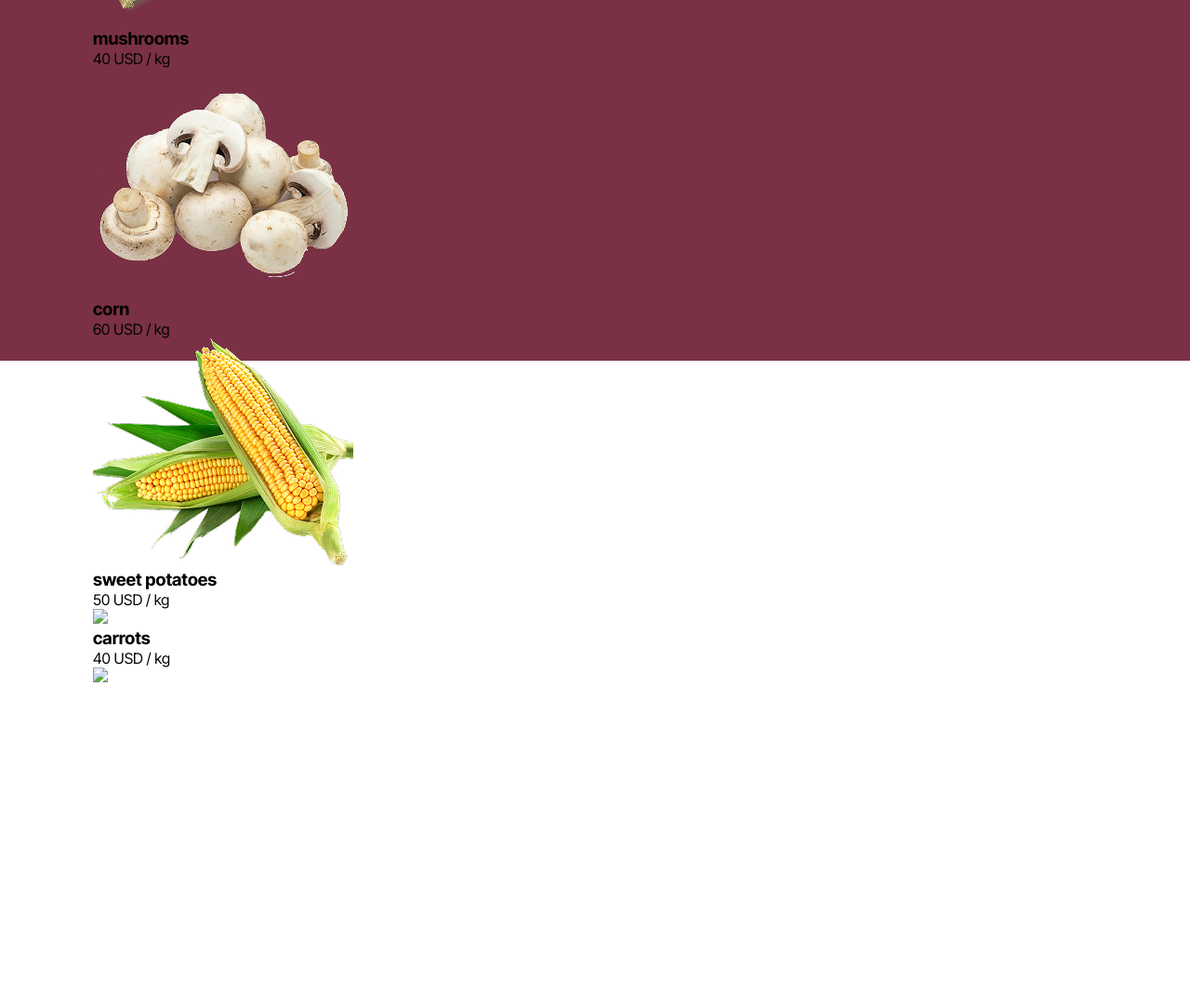
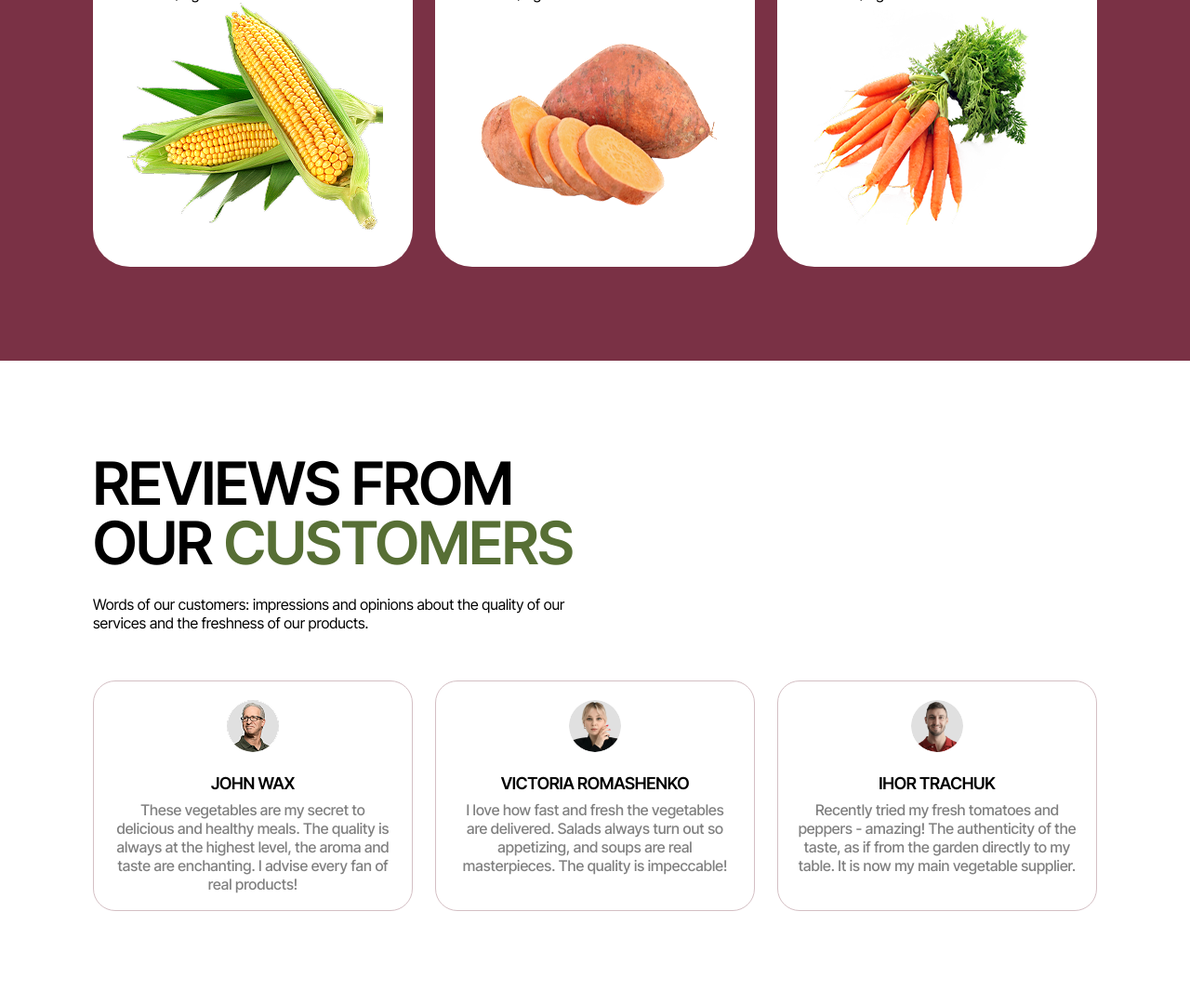
Before and after one commit to Fufuber/greenharvestsingle, a plain HTML site: page index.html in a window 1280 px wide. Shown: the part 2872-3952 px from the top of the page at 93% size. Before the commit the page ends 3610 px from the top, so only its background shows below. Drawn offline with Linux system fonts and the light colour scheme.

Commit message:
fifth-commit-add-customers-reviewvs

```diff
--- a/index.html
+++ b/index.html
@@ -46,40 +46,43 @@
         </div>
 
         <div class="sectionHowItWorksContentRight">
-
-
           <h2 class="sectionHowItWorksTitle">
-            To order your <span>vegetable</span> basket,
-            simply follow these <span>easy steps</span>
+            To order your <span>vegetable</span> basket, simply follow these
+            <span>easy steps</span>
           </h2>
 
           <p class="sectionHowItWorksDescription">
-            Our baskets are assembled with care and delivered straight to your doorstep, so you can enjoy the taste of fresh fruit without ever leaving your home.
+            Our baskets are assembled with care and delivered straight to your
+            doorstep, so you can enjoy the taste of fresh fruit without ever
+            leaving your home.
           </p>
 
           <div class="sectionHowItWorksContentRightnumber">
-
             <div class="hitTitle">
               <span class="numberHit">1</span>
               <p>
-              Just choose <span class="hitMarktitle">the vegetable</span> you want to order by clicking on the
-              checkboxes <span class="hitMarktitle">next to it.</span>
+                Just choose <span class="hitMarktitle">the vegetable</span> you
+                want to order by clicking on the checkboxes
+                <span class="hitMarktitle">next to it.</span>
               </p>
             </div>
 
             <div class="hitTitle">
               <span class="numberHit">2</span>
               <p>
-              Click on <span class="hitMarktitle">the basket</span> and fill out the form.
+                Click on <span class="hitMarktitle">the basket</span> and fill
+                out the form.
               </p>
             </div>
 
             <div class="hitTitle">
               <span class="numberHit">3</span>
               <p>
-              Sit back and relax! Your <span class="hitMarktitle">fresh vegetables</span> basket will be
-              delivered.
+                Sit back and relax! Your
+                <span class="hitMarktitle">fresh vegetables</span> basket will
+                be delivered.
               </p>
+            </div>
           </div>
         </div>
       </section>
@@ -87,47 +90,80 @@
       <section class="discountArea">
         <div>
           <h2>
-            <span>Discount up to 40%!</span> Taste the vitamins and keep your health
+            <span>Discount up to 40%!</span> Taste the vitamins and keep your
+            health
           </h2>
         </div>
       </section>
 
       <section class="vegatablesList">
         <div class="vegetablesTitles">
-          <h2>organic vegetables </h2>
-          <p>Our organic vegetables are hand-picked from local farms and delivered straight to your doorstep, ensuring that you get the freshest and most nutritious produce possible.</p>
+          <h2>organic vegetables</h2>
+          <p>
+            Our organic vegetables are hand-picked from local farms and
+            delivered straight to your doorstep, ensuring that you get the
+            freshest and most nutritious produce possible.
+          </p>
         </div>
+
+        <div class="vegetablesCards">
           <div class="vegetablesCard">
             <h3>eggplant</h3>
             <p>60 USD / kg</p>
-          <img src="img/vegetablescardimg/eggplant.png">
+            <img src="img/vegetablescardimg/eggplant.png" />
           </div>
           <div class="vegetablesCard">
             <h3>leek</h3>
             <p>50 USD / kg</p>
-          <img src="img/vegetablescardimg/leek.png">
+            <img src="img/vegetablescardimg/leek.png" />
           </div>
           <div class="vegetablesCard">
             <h3>mushrooms</h3>
             <p>40 USD / kg</p>
-          <img src="img/vegetablescardimg/mushrooms.png">
+            <img src="img/vegetablescardimg/mushrooms.png" />
           </div>
           <div class="vegetablesCard">
             <h3>corn</h3>
             <p>60 USD / kg</p>
-          <img src="img/vegetablescardimg/corn.png">
+            <img src="img/vegetablescardimg/corn.png" />
           </div>
           <div class="vegetablesCard">
             <h3>sweet potatoes</h3>
             <p>50 USD / kg</p>
-          <img src="img/vegetablescardimg/sweetpotatoes.png">
+            <img src="img/vegetablescardimg/sweet potatoes.png" />
           </div>
           <div class="vegetablesCard">
             <h3>carrots</h3>
             <p>40 USD / kg</p>
-          <img src="img/vegetablescardimg/carrots.png">
+            <img src="img/vegetablescardimg/carrot.png" />
+          </div>
+        </div>
+      </section>
+
+      <section class="customers">
+        <div class="customersTitle">
+          <h2>reviews from our <span>customers</span></h2>
+
+          <p>Words of our customers: impressions and opinions about the quality of our services and the freshness of our products.</p>
         </div>
 
+        <div class="customersContent">
+          <div class="customersList">
+            <img src="img/customers/john.png">
+            <h3>John Wax</h3>
+            <p>These vegetables are my secret to delicious and healthy meals. The quality is always at the highest level, the aroma and taste are enchanting. I advise every fan of real products!</p>
+          </div>
+          <div class="customersList">
+            <img src="img/customers/victoria.jpg">
+            <h3>Victoria Romashenko</h3>
+            <p>I love how fast and fresh the vegetables are delivered. Salads always turn out so appetizing, and soups are real masterpieces. The quality is impeccable!</p>
+          </div>
+          <div class="customersList">
+            <img src="img/customers/ihor.jpg">
+            <h3>Ihor Trachuk</h3>
+            <p>Recently tried my fresh tomatoes and peppers - amazing! The authenticity of the taste, as if from the garden directly to my table. It is now my main vegetable supplier.</p>
+          </div>
+        </div>
       </section>
     </main>
     <footer></footer>
--- a/style.css
+++ b/style.css
@@ -167,7 +167,6 @@ header {
   margin-top: 24px;
 }
 
-
 .sectionHowItWorksContentRightnumber {
   display: flex;
   flex-direction: column;
@@ -184,8 +183,6 @@ header {
   padding: 12px 15px 12px 24px;
   gap: 24px;
   align-items: center;
-
-
 }
 
 .numberHit {
@@ -199,7 +196,6 @@ header {
   align-items: center;
   justify-content: center;
   flex-shrink: 0;
-
 }
 
 .hitMarktitle {
@@ -208,8 +204,6 @@ header {
   font-size: 16px;
   letter-spacing: 0%;
   color: black;
-
-
 }
 
 .hitTitle p {
@@ -247,6 +241,7 @@ header {
   height: 1232px;
   background-color: rgba(122, 49, 69, 1);
   padding: 100px;
+  box-sizing: border-box;
 }
 
 .vegetablesTitles {
@@ -255,5 +250,128 @@ header {
   display: flex;
   flex-direction: column;
   gap: 24px;
+}
+
+.vegetablesCard {
+  width: 344px;
+  height: 380px;
+  display: flex;
+  flex-direction: column;
+  flex-wrap: wrap;
+  background-color: white;
+  object-fit: cover;
+  padding: 32px;
+  border-radius: 40px;
+}
+
+.vegetablesCards {
+  display: flex;
+  flex-direction: row;
+  gap: 24px;
+  flex-wrap: wrap;
+  width: 1080px;
+  height: 789px;
+  margin-top: 52px;
+}
+
+.vegetablesCard h3 {
+  color: rgba(122, 49, 69, 1);
+  text-transform: uppercase;
+  font-weight: 600;
+  font-size: 32px;
+  line-height: 32px;
+  letter-spacing: -0.015em;
+  padding-bottom: 12px;
+}
+
+.vegetablesTitles h2 {
+  font-family: Inter Tight;
+  font-weight: 600;
+  font-style: SemiBold;
+  font-size: 64px;
+  leading-trim: NONE;
+  line-height: 64px;
+  letter-spacing: -1.5%;
+  vertical-align: middle;
+  text-transform: uppercase;
+  color: rgba(212, 191, 196, 1);
+}
+
+.vegetablesTitles p {
+  color: white;
+}
+
+.customers {
+  width: 1280px;
+  height: 692px;
+  padding: 100px;
+  background-color: white;
+  display: flex;
+  flex-direction: column;
+}
+
+.customersTitle {
+  display: flex;
+  flex-direction: column;
+  width: 553px;
+  height: 192px;
+  gap: 24px;
+}
+
+.customersTitle h2 {
+  font-weight: 600;
+  font-size: 64px;
+  line-height: 64px;
+  letter-spacing: -0.015em;
+  text-transform: uppercase;
+}
+
+.customersTitle h2 span {
+  color: rgba(87, 111, 53, 1);
+}
+
+.customersContent {
+  display: flex;
+  flex-direction: row;
+  gap: 24px;
+  margin-top: 52px;
 
 }
+
+.customersList {
+  width: 344px;
+  height: 248px;
+  border: 1px solid rgba(212, 191, 196, 1);
+  border-radius: 24px;
+  padding: 20px;
+  display: flex;
+  flex-direction: column;
+  align-items: center;
+  text-align: center;
+}
+
+.customersList img {
+  width: 56px;
+  height: 56px;
+  border-radius: 50%;
+
+}
+
+.customersList h3 {
+  font-weight: 600;
+  font-size: 18px;
+  line-height: 20px;
+  letter-spacing: -0.015em;
+  text-transform: uppercase;
+  color: black;
+  margin-top: 24px;
+  margin-bottom: 8px;
+}
+
+.customersList p {
+  color: grey;
+  font-weight: 500;
+  font-size: 16px;
+  line-height: 20px;
+  align-items: center;
+}
```
Also changed, not shown: img/customers/ihor.jpg (added), img/customers/john.png (added), img/customers/victoria.jpg (added). Lines whose indentation alone changed are shown as unchanged.
